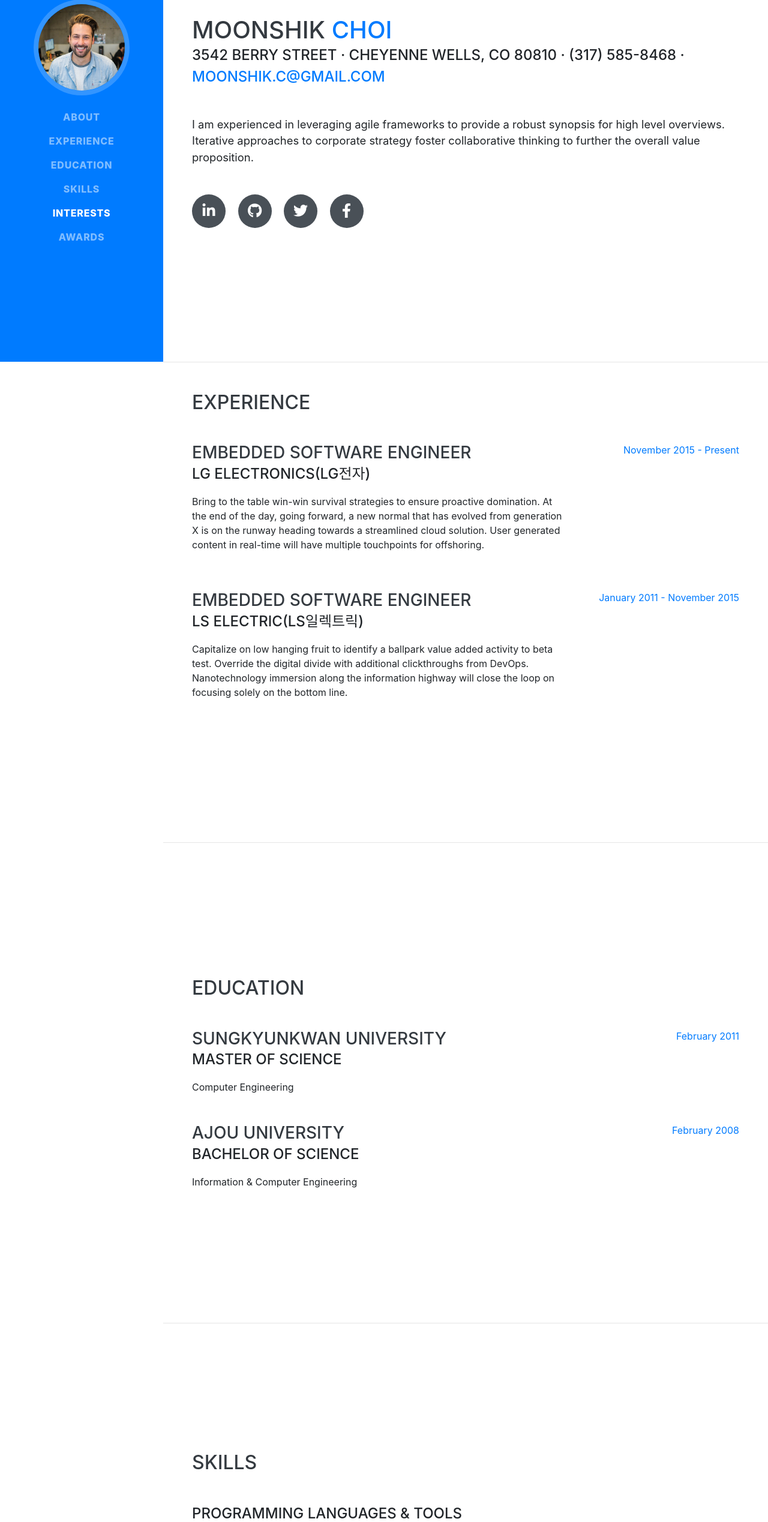
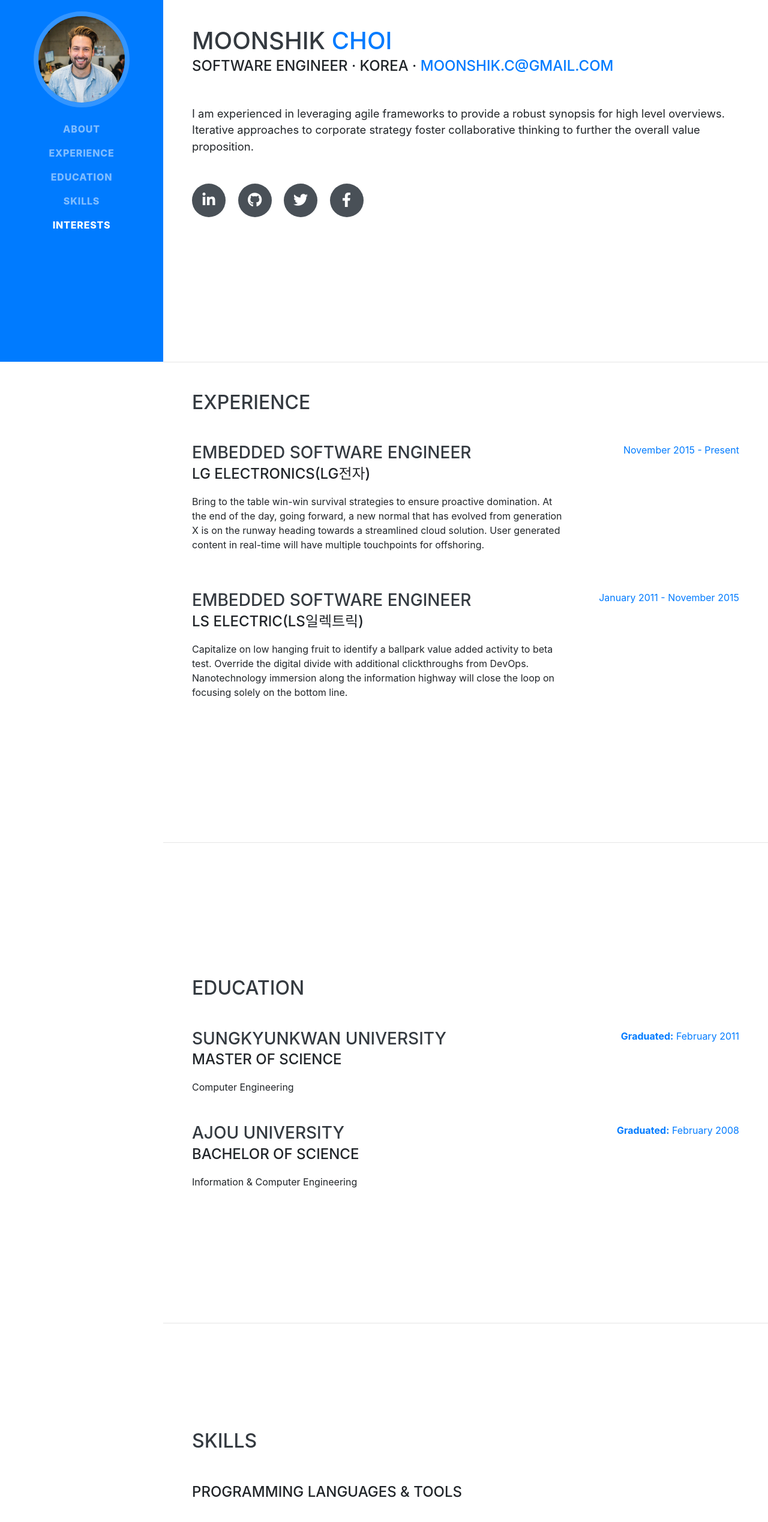
Before and after one commit to mschoi529/mschoi529.github.io, a website with bundled scripts: page index.html in a window 1280 px wide. Shown: the part 197-2734 px from the top of the page at 60% size. Built offline with nearby package versions, Linux system fonts and the light colour scheme; a web font is replaced by a local one.

Commit message:
Modified index.html

```diff
--- a/index.html
+++ b/index.html
@@ -27,7 +27,7 @@
 
   <nav class="navbar navbar-expand-lg navbar-dark bg-primary fixed-top" id="sideNav">
     <a class="navbar-brand js-scroll-trigger" href="#page-top">
-      <span class="d-block d-lg-none">Clarence Taylor</span>
+      <span class="d-block d-lg-none">Moonshik Choi</span>
       <span class="d-none d-lg-block">
         <img class="img-fluid img-profile rounded-circle mx-auto mb-2" src="img/profile.jpg" alt="">
       </span>
@@ -52,9 +52,6 @@
         <li class="nav-item">
           <a class="nav-link js-scroll-trigger" href="#interests">Interests</a>
         </li>
-        <li class="nav-item">
-          <a class="nav-link js-scroll-trigger" href="#awards">Awards</a>
-        </li>
       </ul>
     </div>
   </nav>
@@ -66,7 +63,7 @@
         <h1 class="mb-0">Moonshik
           <span class="text-primary">Choi</span>
         </h1>
-        <div class="subheading mb-5">3542 Berry Street · Cheyenne Wells, CO 80810 · (317) 585-8468 ·
+        <div class="subheading mb-5">Software Engineer · Korea ·
           <a href="mailto:moonshik.c@gmail.com">moonshik.c@gmail.com</a>
         </div>
         <p class="lead mb-5">I am experienced in leveraging agile frameworks to provide a robust synopsis for high level overviews. Iterative approaches to corporate strategy foster collaborative thinking to further the overall value proposition.</p>
@@ -132,7 +129,7 @@
             <div>Computer Engineering</div>
           </div>
           <div class="resume-date text-md-right">
-            <span class="text-primary">February 2011</span>
+		  <span class="text-primary"><b>Graduated:</b> February 2011</span>
           </div>
         </div>
 
@@ -143,7 +140,7 @@
             <div>Information & Computer Engineering</div>
 	  </div>
           <div class="resume-date text-md-right">
-            <span class="text-primary">February 2008</span>
+		  <span class="text-primary"><b>Graduated:</b> February 2008</span>
           </div>
         </div>
 
@@ -158,6 +155,9 @@
 
         <div class="subheading mb-3">Programming Languages &amp; Tools</div>
         <ul class="list-inline dev-icons">
+           <li>
+            <i class="fa-li fa fa-check"></i>
+            Language: C, C++, Python, Assembler</li>
           <li class="list-inline-item">
             <i class="fab fa-html5"></i>
           </li>
```
